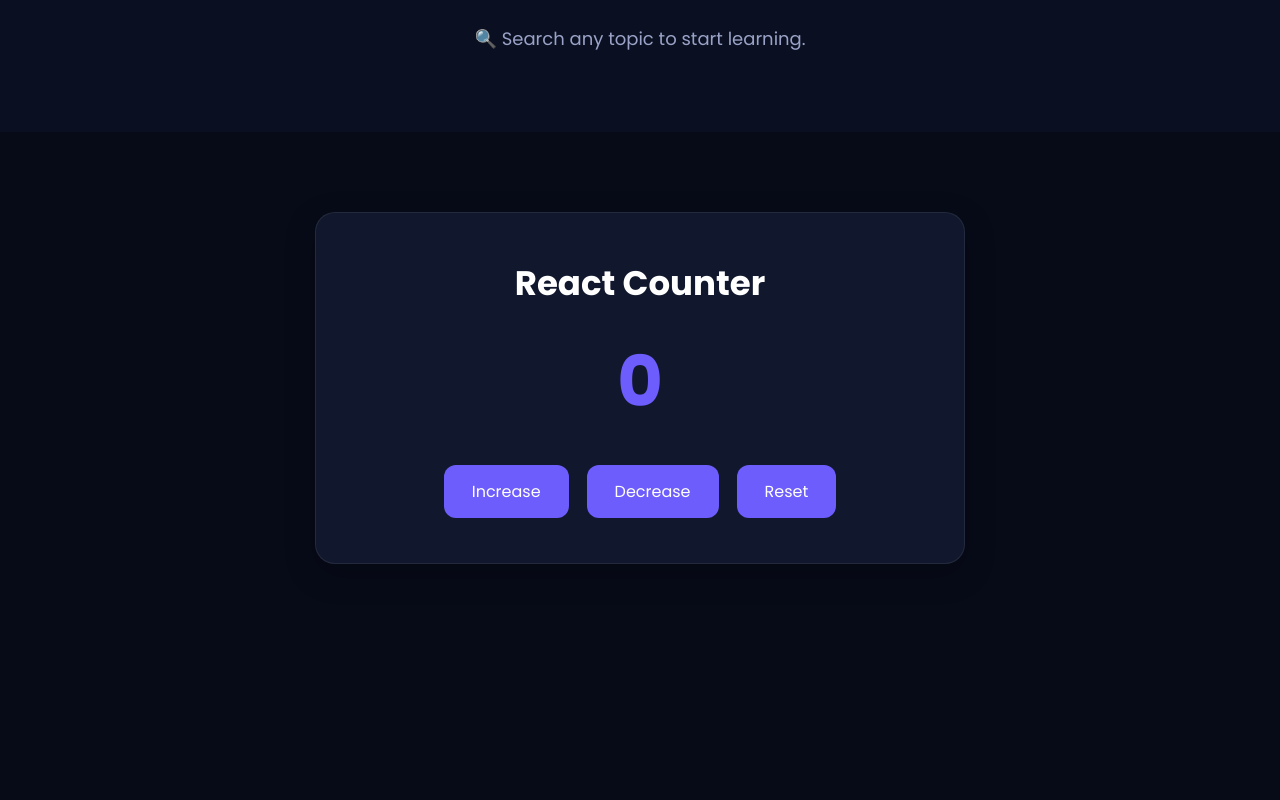
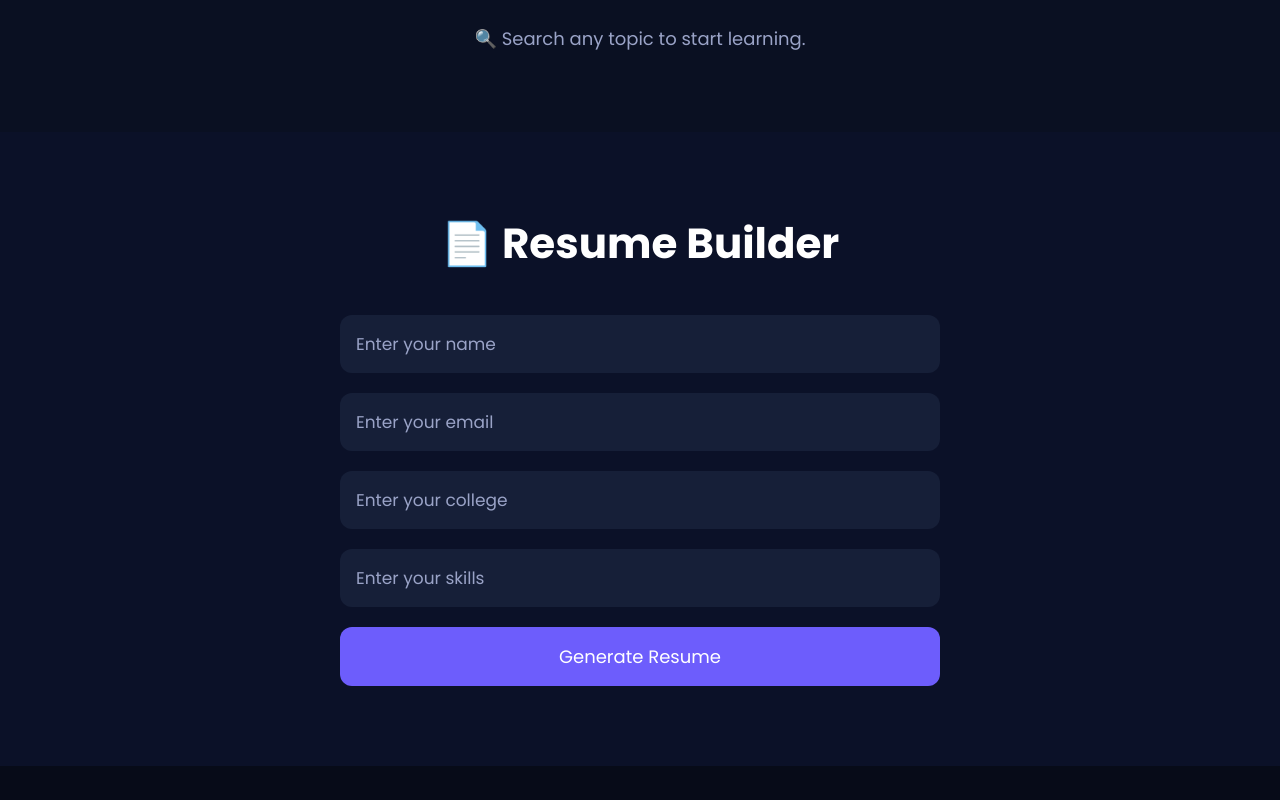
Before and after one commit to harshitha-coder18/AI-Interview-Placement-Coach, a React app in the folder frontend/: page / in a window 1280 px wide. Shown: the part 1620-2420 px from the top of the page. Before the commit the page ends 2264 px from the top, so only its background shows below. Built offline with nearby package versions, Linux system fonts and the light colour scheme; the HTML template or start-up script is replaced by a standard one.

Commit message:
Day 7: Added Resume Builder using React Forms and useState

```diff
--- a/frontend/src/App.css
+++ b/frontend/src/App.css
@@ -485,3 +485,59 @@ nav ul li:hover{
     }
 
 }
+/* ================= RESUME FORM ================= */
+
+.resume-section{
+    width:100%;
+    padding:80px 8%;
+    background:#0b1128;
+    text-align:center;
+}
+
+.resume-section h2{
+    font-size:42px;
+    margin-bottom:40px;
+    color:white;
+}
+
+.resume-form{
+    max-width:600px;
+    margin:auto;
+    display:flex;
+    flex-direction:column;
+    gap:20px;
+}
+
+.resume-form input{
+    padding:16px;
+    font-size:17px;
+    border:none;
+    outline:none;
+    border-radius:12px;
+    background:#161f38;
+    color:white;
+}
+
+.resume-form input::placeholder{
+    color:#9aa3c7;
+}
+
+.resume-form input:focus{
+    box-shadow:0 0 0 3px rgba(109,93,252,.35);
+}
+
+.resume-form button{
+    padding:16px;
+    border:none;
+    border-radius:12px;
+    background:#6d5dfc;
+    color:white;
+    font-size:18px;
+    cursor:pointer;
+    transition:.3s;
+}
+
+.resume-form button:hover{
+    background:#5848f0;
+    transform:translateY(-3px);
+}
--- a/frontend/src/App.jsx
+++ b/frontend/src/App.jsx
@@ -4,6 +4,7 @@ import "./App.css";
 import Navbar from "./components/Navbar";
 import Hero from "./components/Hero";
 import SearchBar from "./components/SearchBar";
+import Resume from "./components/Resume";
 
 function App() {
   const [count, setCount] = useState(0);
@@ -22,23 +23,28 @@ function App() {
 
   return (
     <>
+      {/* Navbar */}
       <Navbar />
 
+      {/* Hero Section */}
       <Hero
         title="Crack Your Dream Placement 🚀"
         description="Practice DSA, build an ATS-friendly resume, and prepare for coding interviews with AI-powered guidance."
       />
 
+      {/* Search Bar */}
       <SearchBar />
 
+      {/* Resume Builder */}
+      <Resume />
+
+      {/* Counter */}
       <section className="counter">
-
         <h2>React Counter</h2>
 
         <h1>{count}</h1>
 
         <div className="counter-buttons">
-
           <button onClick={increase}>
             Increase
           </button>
@@ -50,9 +56,7 @@ function App() {
           <button onClick={reset}>
             Reset
           </button>
-
         </div>
-
       </section>
     </>
   );
--- /dev/null
+++ b/frontend/src/components/Resume.jsx
@@ -0,0 +1,66 @@
+import { useState } from "react";
+
+function Resume() {
+
+  const [name, setName] = useState("");
+  const [email, setEmail] = useState("");
+  const [college, setCollege] = useState("");
+  const [skills, setSkills] = useState("");
+
+  const handleSubmit = (e) => {
+    e.preventDefault();
+
+    alert(
+      `Name: ${name}
+Email: ${email}
+College: ${college}
+Skills: ${skills}`
+    );
+  };
+
+  return (
+    <section className="resume-section">
+
+      <h2>📄 Resume Builder</h2>
+
+      <form onSubmit={handleSubmit} className="resume-form">
+
+        <input
+          type="text"
+          placeholder="Enter your name"
+          value={name}
+          onChange={(e) => setName(e.target.value)}
+        />
+
+        <input
+          type="email"
+          placeholder="Enter your email"
+          value={email}
+          onChange={(e) => setEmail(e.target.value)}
+        />
+
+        <input
+          type="text"
+          placeholder="Enter your college"
+          value={college}
+          onChange={(e) => setCollege(e.target.value)}
+        />
+
+        <input
+          type="text"
+          placeholder="Enter your skills"
+          value={skills}
+          onChange={(e) => setSkills(e.target.value)}
+        />
+
+        <button type="submit">
+          Generate Resume
+        </button>
+
+      </form>
+
+    </section>
+  );
+}
+
+export default Resume;
```
